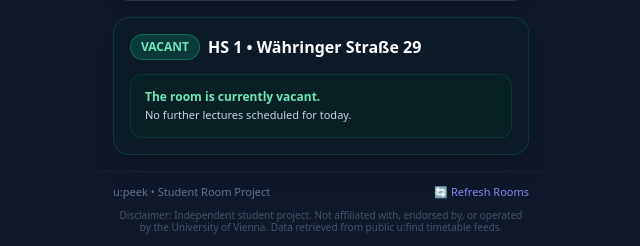
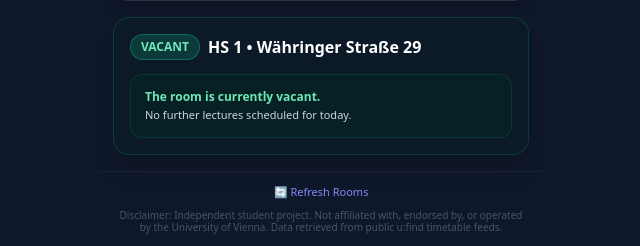
Before and after one commit to Kasperissim0/u-peek, a FastAPI app: page / in a window 1280 px wide. Shown: the part 789-1035 px from the top of the page, without its empty margins (319-959 px from the left). Run offline with FastAPI, Linux system fonts and the light colour scheme; data comes from the database, SQL or seed files in the repository; data that the repository does not hold is empty; some libraries are stand-ins or nearby versions.

Commit message:
style: clean footer branding and center refresh rooms button

```diff
--- a/app/templates/index.html
+++ b/app/templates/index.html
@@ -186,8 +186,7 @@
 
   <!-- Footer with Sync Status & Disclaimer -->
   <footer class="max-w-md w-full mx-auto px-4 py-3 text-[11px] text-slate-500 border-t border-slate-800/60 space-y-2">
-    <div class="flex items-center justify-between">
-      <span>u:peek • Student Room Project</span>
+    <div class="flex items-center justify-center">
       <button id="syncRoomsBtn" class="text-indigo-400 hover:text-indigo-300 transition font-medium flex items-center space-x-1">
         <span>🔄 Refresh Rooms</span>
       </button>
```
